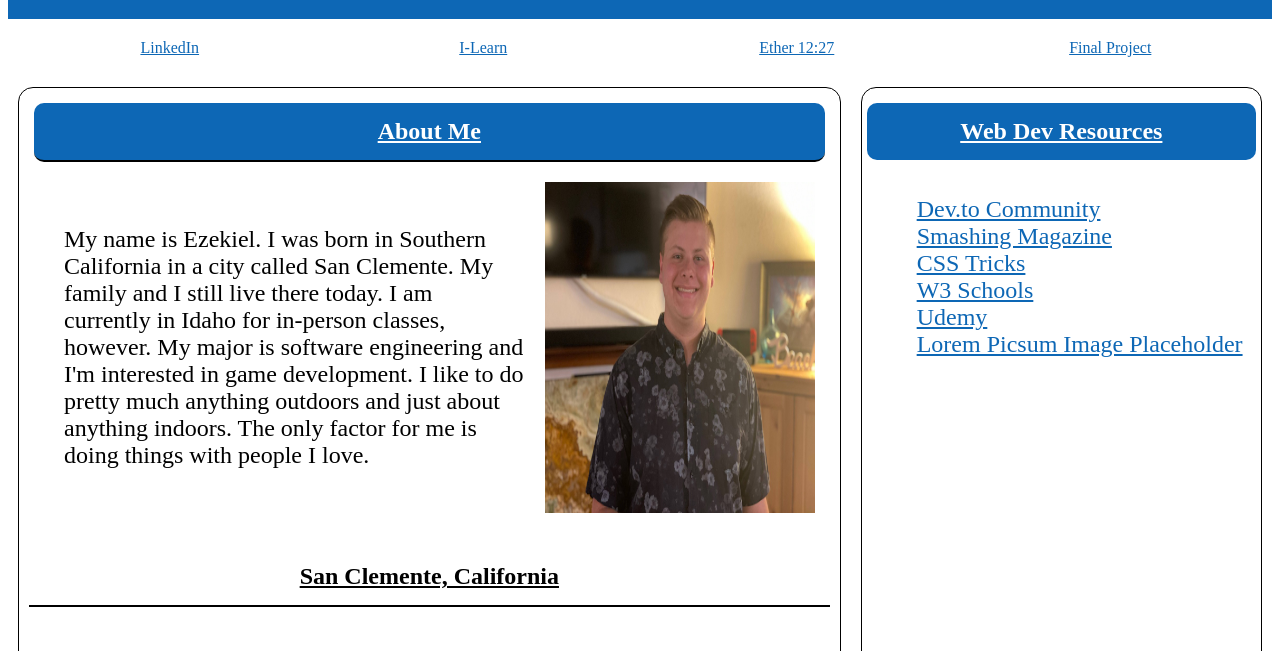
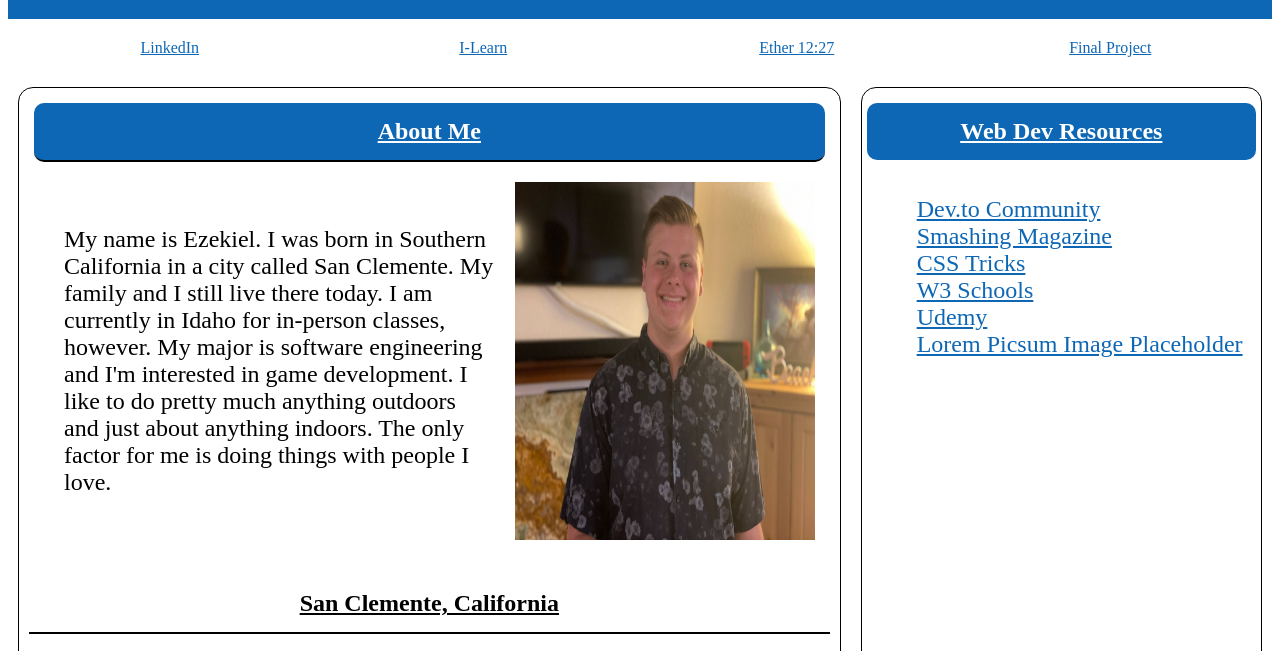
Before and after one commit to 3zekielwilcox/wdd131, a plain HTML site: page index.html in a window 1280 px wide. Shown: the part 71-722 px from the top of the page. Drawn offline with Linux system fonts and the light colour scheme.

Commit message:
image fix

```diff
--- a/styles/base.css
+++ b/styles/base.css
@@ -48,7 +48,8 @@ main {
 }
 
 .about_me_card .about img {
-    width: 35%;
+    width: 300px;
+    height: auto;
     float: right;
 }
 
```
